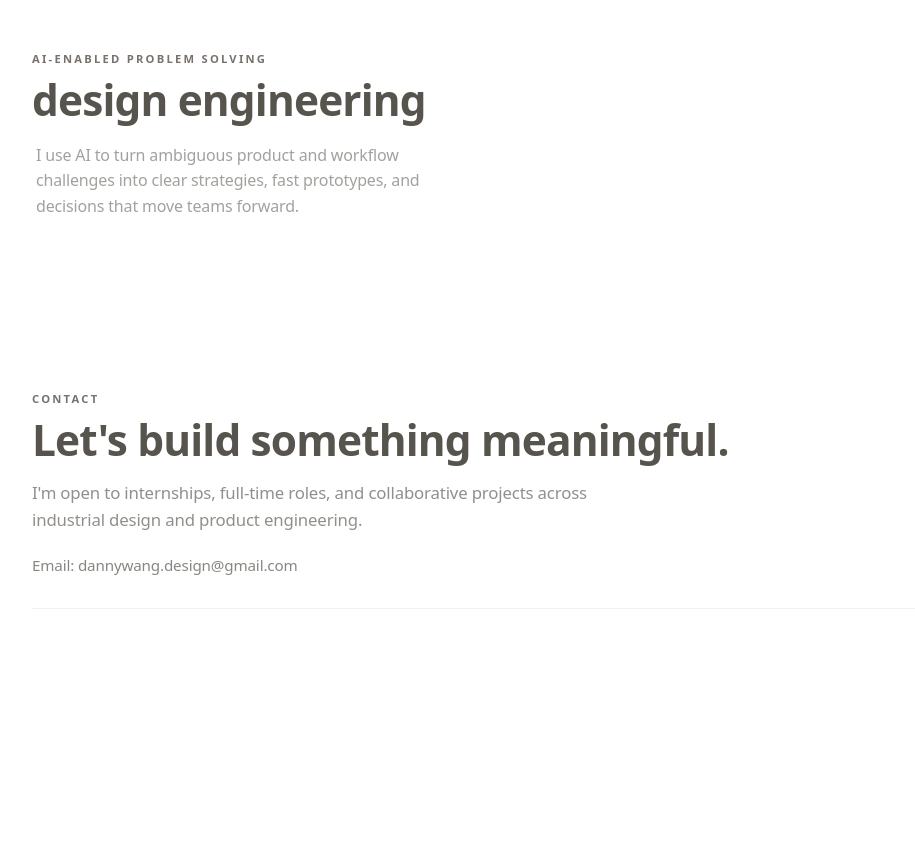
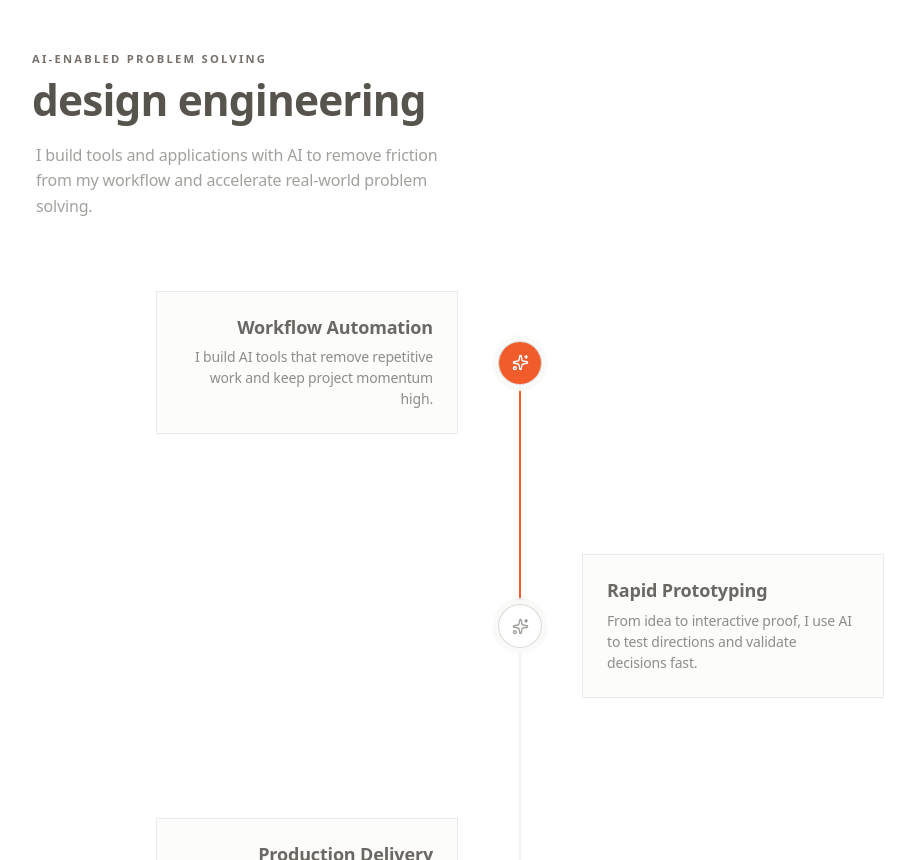
Before and after one commit to DannyByDesign/design-portfolio, a Next.js app: page /contact in a window 1280 px wide. Shown: the part 1940-2800 px from the top of the page, without its empty margins (120-1035 px from the left). Built offline with nearby package versions, Linux system fonts and the light colour scheme.

Commit message:
mom adjustments

```diff
--- a/components/portfolio/portfolio-page.tsx
+++ b/components/portfolio/portfolio-page.tsx
@@ -1,7 +1,7 @@
 "use client";
 
-import { motion, useReducedMotion, useScroll, useSpring, useTransform } from "framer-motion";
-import { Menu } from "lucide-react";
+import { motion, useReducedMotion, useScroll, useTransform } from "framer-motion";
+import { Menu, Sparkles } from "lucide-react";
 import Image from "next/image";
 import { usePathname } from "next/navigation";
 import { Fragment, useCallback, useEffect, useRef, useState } from "react";
@@ -30,6 +30,11 @@ type IndustrialProject = {
 type DefinitionSense = {
   index: number;
   text: string;
+};
+
+type AiTimelineEntry = {
+  title: string;
+  detail: string;
 };
 
 const sectionIds: PortfolioSection[] = ["home", "industrial-design", "design-engineering", "contact"];
@@ -61,46 +66,61 @@ const heroDefinitionSenses: DefinitionSense[] = [
   },
   {
     index: 3,
-    text: "Believes exceptional teams redefine possibilities.",
+    text: "Believes exceptional teams can create and redefine possibilities.",
   },
 ];
 
 const industrialProjects: IndustrialProject[] = [
   {
     title: "Concept Mobility System",
-    subtitle: "Speculative direction introducing a bold new interaction language.",
+    subtitle: "Bold interaction concept.",
     image: { src: "/window.svg", alt: "Placeholder visual for concept mobility system" },
     tone: "from-zinc-100 to-zinc-50",
   },
   {
     title: "Adaptive Kitchen Tooling",
-    subtitle: "Early concepts exploring ergonomics, grip confidence, and modular forms.",
+    subtitle: "Ergonomic modular studies.",
     image: { src: "/globe.svg", alt: "Placeholder visual for adaptive kitchen tooling" },
     tone: "from-stone-100 to-zinc-50",
   },
   {
     title: "Wearable Utility Concept",
-    subtitle: "Form studies focused on movement comfort and intuitive attachment points.",
+    subtitle: "Comfort-first form studies.",
     image: { src: "/file.svg", alt: "Placeholder visual for wearable utility concept" },
     tone: "from-zinc-100 to-neutral-50",
   },
   {
     title: "Consumer Device Program",
-    subtitle: "Sketch-to-shelf pipeline from concept architecture to production intent.",
+    subtitle: "Sketch-to-shelf execution.",
     image: { src: "/window.svg", alt: "Placeholder visual for consumer device program" },
     tone: "from-zinc-100 to-zinc-50",
   },
   {
     title: "Household Product Line",
-    subtitle: "End-to-end development balancing manufacturing, cost, and usability.",
+    subtitle: "Manufacturing-ready product line.",
     image: { src: "/globe.svg", alt: "Placeholder visual for household product line" },
     tone: "from-stone-100 to-zinc-50",
   },
   {
     title: "Accessory System Design",
-    subtitle: "Detail-driven execution from rough ideation to final production handoff.",
+    subtitle: "Detail-led production handoff.",
     image: { src: "/file.svg", alt: "Placeholder visual for accessory system design" },
     tone: "from-zinc-100 to-neutral-50",
+  },
+];
+
+const aiTimelineEntries: AiTimelineEntry[] = [
+  {
+    title: "Workflow Automation",
+    detail: "I build AI tools that remove repetitive work and keep project momentum high.",
+  },
+  {
+    title: "Rapid Prototyping",
+    detail: "From idea to interactive proof, I use AI to test directions and validate decisions fast.",
+  },
+  {
+    title: "Production Delivery",
+    detail: "I translate AI-assisted concepts into practical applications teams can adopt and scale.",
   },
 ];
 
@@ -151,7 +171,7 @@ function Header({ activeSection, onNavigateSection }: HeaderProps) {
                 {item.label}
                 <span
                   className={cn(
-                    "absolute right-0 -bottom-[3px] left-0 h-px origin-left bg-stone-600/60 transition-transform duration-200 group-hover:bg-[#ff4d1a]",
+                    "absolute right-0 -bottom-[3px] left-0 h-px origin-left bg-stone-600/60 transition-transform duration-200",
                     isActive ? "scale-x-100" : "scale-x-0 group-hover:scale-x-100",
                   )}
                   aria-hidden="true"
@@ -190,43 +210,6 @@ function Header({ activeSection, onNavigateSection }: HeaderProps) {
         </div>
       </div>
     </header>
-  );
-}
-
-function PageFrameScroll({ prefersReducedMotion }: { prefersReducedMotion: boolean | null }) {
-  const { scrollYProgress } = useScroll();
-  const smoothProgress = useSpring(scrollYProgress, {
-    stiffness: 140,
-    damping: 26,
-    mass: 0.22,
-  });
-  const frameProgress = prefersReducedMotion ? scrollYProgress : smoothProgress;
-  const remainingProgress = useTransform(frameProgress, [0, 1], [1, 0]);
-
-  return (
-    <div
-      aria-hidden="true"
-      className="pointer-events-none fixed inset-x-0 top-20 bottom-0 z-20"
-    >
-      <div className="mx-auto h-full w-full max-w-[1040px] px-6 md:px-8">
-        <div className="relative h-full">
-          <div className="absolute inset-y-4 left-0 -translate-x-10 md:inset-y-6 md:-translate-x-14 lg:-translate-x-16">
-            <span className="absolute inset-y-0 left-0 w-px bg-stone-600/8" />
-            <motion.span
-              className="absolute inset-y-0 left-0 w-[1.5px] origin-bottom bg-stone-600/30"
-              style={{ scaleY: remainingProgress }}
-            />
-          </div>
-          <div className="absolute inset-y-4 right-0 translate-x-10 md:inset-y-6 md:translate-x-14 lg:translate-x-16">
-            <span className="absolute inset-y-0 left-0 w-px bg-stone-600/8" />
-            <motion.span
-              className="absolute inset-y-0 left-0 w-[1.5px] origin-bottom bg-stone-600/30"
-              style={{ scaleY: remainingProgress }}
-            />
-          </div>
-        </div>
-      </div>
-    </div>
   );
 }
 
@@ -273,11 +256,16 @@ function HeroDefinition({ prefersReducedMotion }: { prefersReducedMotion: boolea
   return (
     <motion.section
       id="home"
-      className="scroll-mt-24 flex min-h-[calc(100vh-80px)] flex-col items-center pt-[96px] pb-10 text-center md:pt-[120px] md:pb-14"
+      className="scroll-mt-24 relative flex min-h-[calc(100vh-80px)] flex-col items-center pt-[96px] pb-10 text-center md:pt-[120px] md:pb-14"
       variants={heroContainerVariants}
       initial="hidden"
       animate="visible"
     >
+      <div aria-hidden="true" className="pointer-events-none absolute inset-x-0 inset-y-0">
+        <span className="absolute inset-y-8 left-0 w-px bg-stone-600/10 md:inset-y-10" />
+        <span className="absolute inset-y-8 right-0 w-px bg-stone-600/10 md:inset-y-10" />
+      </div>
+
       <div className="flex flex-col items-center">
         <motion.h1
           className="font-serif text-[44px] leading-[1] font-semibold tracking-[-0.03em] text-stone-600/95 md:text-[64px] md:leading-[0.95]"
@@ -292,7 +280,7 @@ function HeroDefinition({ prefersReducedMotion }: { prefersReducedMotion: boolea
 
       <motion.div className="mt-[28px]" variants={heroItemVariants}>
         <p className="text-[12px] uppercase tracking-[0.22em] text-stone-600/55">
-          ENTRY NO. 01 · NOUN · /DANNY WANG/
+          SAN FRANCISCO · REMOTE · /DANNY WANG/
         </p>
       </motion.div>
 
@@ -404,14 +392,14 @@ function IndustrialDesignSection({ prefersReducedMotion }: { prefersReducedMotio
                   alt={project.image.alt}
                   fill
                   sizes="(min-width: 1024px) 280px, (min-width: 768px) 45vw, 100vw"
-                  className="object-contain p-10 transition-transform duration-500 ease-[cubic-bezier(0.16,1,0.3,1)] md:p-11 md:group-hover:scale-[1.06]"
+                  className="object-contain p-10 transition-transform duration-900 ease-[cubic-bezier(0.16,1,0.3,1)] md:p-11 md:group-hover:scale-[1.14]"
                 />
-                <div className="absolute inset-0 bg-stone-600/5 transition-colors duration-500 md:group-hover:bg-stone-600/45" />
-                <div className="absolute inset-x-0 bottom-0 p-5 text-white opacity-100 transition-all duration-500 md:translate-y-2 md:p-6 md:opacity-0 md:group-hover:translate-y-0 md:group-hover:opacity-100">
-                  <p className="text-[15px] leading-tight font-medium tracking-[-0.01em]">
+                <div className="absolute inset-0 bg-stone-600/5 transition-colors duration-500 md:group-hover:bg-stone-600/58" />
+                <div className="absolute inset-0 flex flex-col items-center justify-center px-6 text-center text-white opacity-100 transition-opacity duration-700 md:opacity-0 md:group-hover:opacity-100">
+                  <p className="text-[17px] leading-tight font-bold tracking-[-0.01em]">
                     {project.title}
                   </p>
-                  <p className="mt-1.5 text-[13px] leading-[1.45] text-white/86">
+                  <p className="mt-2 max-w-[18ch] text-[14px] leading-[1.3] text-white/88">
                     {project.subtitle}
                   </p>
                 </div>
@@ -426,6 +414,18 @@ function IndustrialDesignSection({ prefersReducedMotion }: { prefersReducedMotio
 
 function DesignEngineeringSection({ prefersReducedMotion }: { prefersReducedMotion: boolean | null }) {
   const reducedMotion = prefersReducedMotion ?? false;
+  const timelineRef = useRef<HTMLDivElement | null>(null);
+  const { scrollYProgress } = useScroll({
+    target: timelineRef,
+    offset: ["start 92%", "end 20%"],
+  });
+  const timelineProgress = scrollYProgress;
+  const lineFillScale = useTransform(timelineProgress, [0.06, 0.62], [0, 1]);
+  const nodeOneFill = useTransform(lineFillScale, [0.04, 0.16], [0, 1]);
+  const nodeTwoFill = useTransform(lineFillScale, [0.5, 0.64], [0, 1]);
+  const nodeThreeFillRaw = useTransform(lineFillScale, [0.97, 1], [0, 1]);
+  const nodeThreeFill = useTransform(nodeThreeFillRaw, (value) => value ** 3);
+  const nodeFillStates = [nodeOneFill, nodeTwoFill, nodeThreeFill];
 
   const introVariants = {
     hidden: { opacity: 0, y: reducedMotion ? 0 : 8 },
@@ -457,9 +457,67 @@ function DesignEngineeringSection({ prefersReducedMotion }: { prefersReducedMoti
         className="mt-4 max-w-[42ch] px-1 py-1 text-[16px] leading-[1.58] text-stone-600/55 md:max-w-[46ch]"
         variants={introVariants}
       >
-        I use AI to turn ambiguous product and workflow challenges into clear strategies, fast
-        prototypes, and decisions that move teams forward.
+        I build tools and applications with AI to remove friction from my workflow and accelerate
+        real-world problem solving.
       </motion.p>
+
+      <motion.div
+        ref={timelineRef}
+        className="relative mt-10 w-full max-w-[980px] py-4 md:mt-12 md:py-5"
+        variants={introVariants}
+      >
+        <span
+          aria-hidden="true"
+          className="pointer-events-none absolute inset-y-[58px] left-[17px] w-px bg-stone-600/14 md:inset-y-[72px] md:left-1/2 md:-translate-x-1/2"
+        />
+        <motion.span
+          aria-hidden="true"
+          className="pointer-events-none absolute inset-y-[58px] left-[17px] w-[2px] origin-top bg-[#f25c2a] md:inset-y-[72px] md:left-1/2 md:-translate-x-1/2"
+          style={{ scaleY: lineFillScale }}
+        />
+
+        <div className="space-y-[5.5rem] md:space-y-[7.5rem]">
+          {aiTimelineEntries.map((entry, index) => {
+            const isLeftCard = index % 2 === 0;
+            const nodeFill = nodeFillStates[index];
+
+            return (
+              <div
+                key={entry.title}
+                className="grid grid-cols-[34px_1fr] items-center gap-x-5 md:grid-cols-[1fr_auto_1fr] md:gap-x-10"
+              >
+                <div
+                  className={cn(
+                    "hidden rounded-none border border-stone-600/10 bg-stone-50/60 p-5 md:block md:max-w-[33ch] md:p-6",
+                    isLeftCard ? "md:col-start-1 md:justify-self-end md:text-right" : "md:col-start-3",
+                  )}
+                >
+                  <p className="text-[18px] leading-tight font-semibold text-stone-600/88">{entry.title}</p>
+                  <p className="mt-2 text-[14px] leading-[1.5] text-stone-600/66">{entry.detail}</p>
+                </div>
+
+                <div className="relative z-10 col-start-1 row-start-1 md:col-start-2 md:justify-self-center">
+                  <div className="relative flex h-9 w-9 items-center justify-center rounded-full border border-stone-600/22 bg-white shadow-[0_0_0_6px_rgba(250,250,249,0.95)] md:h-11 md:w-11">
+                    <motion.span className="absolute inset-0 rounded-full bg-[#f25c2a]" style={{ scale: nodeFill }} />
+                    <Sparkles className="relative z-10 size-[15px] text-stone-600/55 md:size-[17px]" />
+                    <motion.span
+                      className="absolute inset-0 z-20 flex items-center justify-center"
+                      style={{ opacity: nodeFill }}
+                    >
+                      <Sparkles className="size-[15px] text-white md:size-[17px]" />
+                    </motion.span>
+                  </div>
+                </div>
+
+                <div className="col-start-2 row-start-1 rounded-none border border-stone-600/10 bg-stone-50/60 p-4 md:hidden">
+                  <p className="text-[16px] leading-tight font-semibold text-stone-600/88">{entry.title}</p>
+                  <p className="mt-1.5 text-[13px] leading-[1.45] text-stone-600/66">{entry.detail}</p>
+                </div>
+              </div>
+            );
+          })}
+        </div>
+      </motion.div>
     </motion.section>
   );
 }
@@ -692,7 +750,6 @@ export function PortfolioPage() {
   return (
     <div className="bg-white text-stone-600">
       <Header activeSection={activeSection} onNavigateSection={handleSectionNav} />
-      <PageFrameScroll prefersReducedMotion={prefersReducedMotion} />
 
       <main className="mx-auto flex w-full max-w-[1040px] flex-col gap-[56px] px-6 pb-40 md:gap-[72px] md:px-8 md:pb-48 lg:gap-[88px]">
         <HeroDefinition prefersReducedMotion={prefersReducedMotion} />
```
